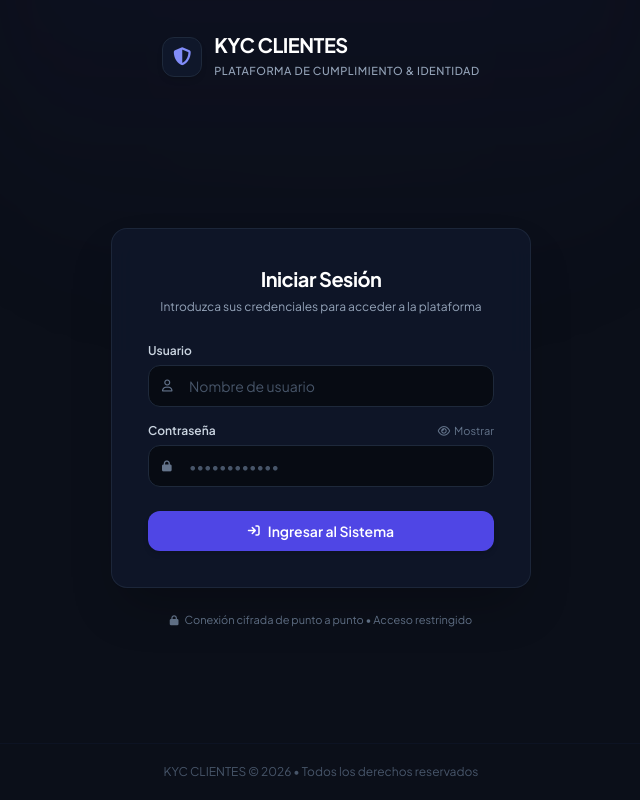
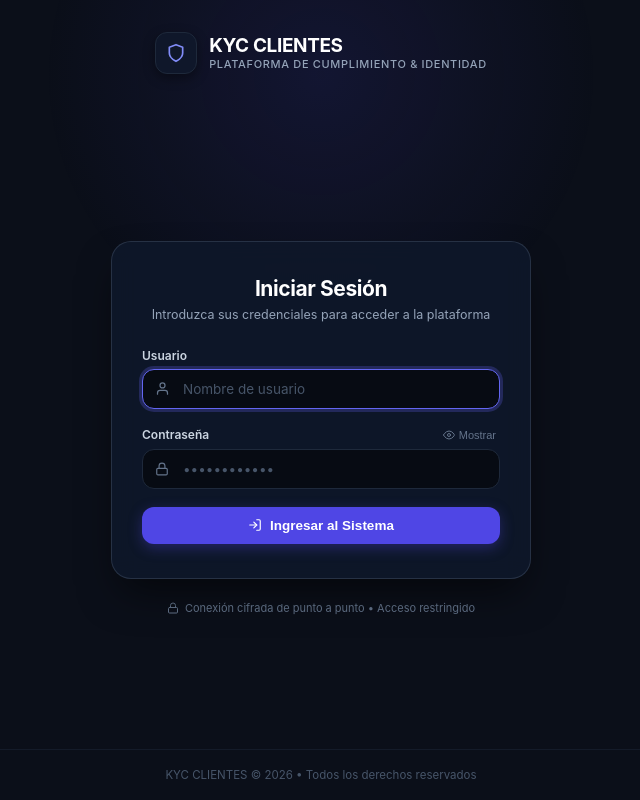
Before and after one commit to aleoficialonfi28-gif/kyc-clientes, a Flask app: page /login in a window 1280 px wide. Shown: the whole page, without its empty margins (319-959 px from the left). Run offline with Flask 3, Linux system fonts and the light colour scheme; some libraries are stand-ins or nearby versions.

Commit message:
Deploy KYC: templates/login.html

```diff
--- a/templates/login.html
+++ b/templates/login.html
@@ -4,137 +4,354 @@
   <meta charset="UTF-8">
   <meta name="viewport" content="width=device-width, initial-scale=1.0">
   <title>Acceso al Sistema - KYC CLIENTES</title>
-  <!-- Google Fonts & Tailwind CDN -->
-  <link rel="preconnect" href="https://fonts.googleapis.com">
-  <link rel="preconnect" href="https://fonts.gstatic.com" crossorigin>
-  <link href="https://fonts.googleapis.com/css2?family=Plus+Jakarta+Sans:wght@300;400;500;600;700&display=swap" rel="stylesheet">
-  <script src="https://cdn.tailwindcss.com"></script>
-  <!-- FontAwesome Icons -->
-  <link rel="stylesheet" href="https://cdnjs.cloudflare.com/ajax/libs/font-awesome/6.5.1/css/all.min.css">
-  <script>
-    tailwind.config = {
-      theme: {
-        extend: {
-          fontFamily: {
-            sans: ['"Plus Jakarta Sans"', 'sans-serif'],
+  <style>
+    *, *::before, *::after {
+      box-sizing: border-box;
+      margin: 0;
+      padding: 0;
     }
+    body {
+      background-color: #0b0f19;
+      color: #f1f5f9;
+      font-family: -apple-system, BlinkMacSystemFont, "Segoe UI", Roboto, "Helvetica Neue", Arial, sans-serif;
+      min-height: 100vh;
+      display: flex;
+      flex-direction: column;
+      justify-content: space-between;
+      -webkit-font-smoothing: antialiased;
+      overflow-x: hidden;
+      position: relative;
     }
+    ::selection {
+      background: #4f46e5;
+      color: #ffffff;
     }
+    .ambient-glow {
+      position: fixed;
+      top: -150px;
+      left: 50%;
+      transform: translateX(-50%);
+      width: 650px;
+      height: 450px;
+      background: radial-gradient(circle, rgba(79, 70, 229, 0.12) 0%, rgba(15, 23, 42, 0) 70%);
+      pointer-events: none;
+      z-index: 0;
     }
-  </script>
+    header {
+      padding: 32px 24px;
+      display: flex;
+      align-items: center;
+      justify-content: center;
+      position: relative;
+      z-index: 10;
+    }
+    .brand-box {
+      display: flex;
+      align-items: center;
+      gap: 12px;
+    }
+    .brand-icon {
+      width: 42px;
+      height: 42px;
+      border-radius: 12px;
+      background: #0f172a;
+      border: 1px solid #1e293b;
+      display: flex;
+      align-items: center;
+      justify-content: center;
+      box-shadow: 0 4px 12px rgba(0, 0, 0, 0.4);
+      color: #818cf8;
+    }
+    .brand-title {
+      font-size: 19px;
+      font-weight: 700;
+      color: #ffffff;
+      letter-spacing: -0.02em;
+      line-height: 1.2;
+    }
+    .brand-sub {
+      font-size: 11px;
+      color: #94a3b8;
+      text-transform: uppercase;
+      letter-spacing: 0.06em;
+      font-weight: 500;
+      display: block;
+    }
+    main {
+      flex: 1;
+      display: flex;
+      align-items: center;
+      justify-content: center;
+      padding: 16px 20px;
+      position: relative;
+      z-index: 10;
+    }
+    .login-container {
+      max-width: 420px;
+      width: 100%;
+    }
+    .login-card {
+      background: rgba(15, 23, 42, 0.92);
+      border: 1px solid rgba(51, 65, 85, 0.65);
+      border-radius: 20px;
+      padding: 34px 30px;
+      box-shadow: 0 20px 40px -10px rgba(0, 0, 0, 0.6);
+      backdrop-filter: blur(12px);
+    }
+    .card-header {
+      text-align: center;
+      margin-bottom: 26px;
+    }
+    .card-header h1 {
+      font-size: 21px;
+      font-weight: 700;
+      color: #ffffff;
+      letter-spacing: -0.02em;
+    }
+    .card-header p {
+      font-size: 12.5px;
+      color: #94a3b8;
+      margin-top: 6px;
+    }
+    .error-alert {
+      margin-bottom: 20px;
+      padding: 12px 14px;
+      border-radius: 12px;
+      background: rgba(244, 63, 94, 0.12);
+      border: 1px solid rgba(244, 63, 94, 0.28);
+      color: #fda4af;
+      font-size: 12.5px;
+      display: flex;
+      align-items: center;
+      gap: 10px;
+    }
+    .form-group {
+      margin-bottom: 18px;
+    }
+    .form-label-row {
+      display: flex;
+      justify-content: space-between;
+      align-items: center;
+      margin-bottom: 6px;
+    }
+    label {
+      display: block;
+      font-size: 12px;
+      font-weight: 600;
+      color: #cbd5e1;
+      margin-bottom: 6px;
+    }
+    .toggle-pwd-btn {
+      background: none;
+      border: none;
+      color: #64748b;
+      font-size: 11px;
+      cursor: pointer;
+      display: inline-flex;
+      align-items: center;
+      gap: 4px;
+      transition: color 0.15s ease;
+      padding: 2px 4px;
+    }
+    .toggle-pwd-btn:hover {
+      color: #cbd5e1;
+    }
+    .input-wrapper {
+      position: relative;
+      display: flex;
+      align-items: center;
+    }
+    .input-icon {
+      position: absolute;
+      left: 13px;
+      color: #64748b;
+      display: flex;
+      align-items: center;
+      justify-content: center;
+      pointer-events: none;
+    }
+    .input-field {
+      width: 100%;
+      background: #070b13;
+      border: 1px solid #1e293b;
+      border-radius: 12px;
+      padding: 11px 14px 11px 40px;
+      font-size: 13.5px;
+      color: #ffffff;
+      outline: none;
+      transition: border-color 0.15s ease, box-shadow 0.15s ease;
+      font-family: inherit;
+    }
+    .input-field::placeholder {
+      color: #475569;
+    }
+    .input-field:focus {
+      border-color: #6366f1;
+      box-shadow: 0 0 0 3px rgba(99, 102, 241, 0.25);
+    }
+    .btn-submit {
+      width: 100%;
+      background: #4f46e5;
+      color: #ffffff;
+      border: none;
+      border-radius: 12px;
+      padding: 11px 18px;
+      font-size: 13.5px;
+      font-weight: 600;
+      cursor: pointer;
+      display: flex;
+      align-items: center;
+      justify-content: center;
+      gap: 8px;
+      transition: background 0.15s ease, transform 0.05s ease;
+      box-shadow: 0 4px 14px rgba(79, 70, 229, 0.35);
+      margin-top: 8px;
+    }
+    .btn-submit:hover {
+      background: #4338ca;
+    }
+    .btn-submit:active {
+      transform: scale(0.99);
+    }
+    .security-notice {
+      text-align: center;
+      margin-top: 22px;
+      font-size: 11px;
+      color: #64748b;
+      display: flex;
+      align-items: center;
+      justify-content: center;
+      gap: 6px;
+    }
+    footer {
+      padding: 18px 20px;
+      text-align: center;
+      font-size: 11.5px;
+      color: #475569;
+      border-top: 1px solid rgba(30, 41, 59, 0.5);
+      position: relative;
+      z-index: 10;
+    }
+  </style>
 </head>
-<body class="bg-[#0b0f19] text-slate-100 min-h-screen font-sans antialiased flex flex-col justify-between selection:bg-indigo-600 selection:text-white relative">
+<body>
 
-  <!-- Subtle corporate ambient backdrop -->
-  <div class="fixed inset-0 pointer-events-none overflow-hidden">
-    <div class="absolute -top-[25%] left-1/2 -translate-x-1/2 w-[700px] h-[500px] bg-gradient-to-b from-indigo-950/20 to-transparent rounded-full blur-3xl"></div>
-  </div>
+  <!-- Ambient Glow -->
+  <div class="ambient-glow"></div>
 
-  <!-- Minimal corporate header -->
-  <header class="py-8 px-6 max-w-6xl mx-auto w-full flex items-center justify-center relative z-10">
-    <div class="flex items-center space-x-3">
-      <div class="w-10 h-10 rounded-xl bg-slate-900 border border-slate-800 flex items-center justify-center shadow-md">
-        <i class="fa-solid fa-shield-halved text-indigo-400 text-lg"></i>
+  <!-- Header -->
+  <header>
+    <div class="brand-box">
+      <div class="brand-icon">
+        <svg width="20" height="20" viewBox="0 0 24 24" fill="none" stroke="currentColor" stroke-width="2" stroke-linecap="round" stroke-linejoin="round">
+          <path d="M12 22s8-4 8-10V5l-8-3-8 3v7c0 6 8 10 8 10z"/>
+        </svg>
       </div>
       <div>
-        <span class="text-xl font-bold tracking-tight text-white block leading-tight">
-          KYC CLIENTES
-        </span>
-        <span class="text-[11px] text-slate-400 tracking-wider uppercase font-medium">Plataforma de Cumplimiento & Identidad</span>
+        <span class="brand-title">KYC CLIENTES</span>
+        <span class="brand-sub">Plataforma de Cumplimiento & Identidad</span>
       </div>
     </div>
   </header>
 
-  <!-- Centered Login Box -->
-  <main class="flex-1 flex items-center justify-center px-4 py-8 relative z-10">
-    <div class="max-w-[420px] w-full">
+  <!-- Login Main -->
+  <main>
+    <div class="login-container">
+      <div class="login-card">
 
-      <!-- Formal Auth Card -->
-      <div class="bg-slate-900/90 border border-slate-800/90 rounded-2xl p-8 sm:p-9 shadow-2xl backdrop-blur-md">
-
-        <div class="text-center mb-7">
-          <h1 class="text-xl font-bold text-white tracking-tight">Iniciar Sesión</h1>
-          <p class="text-xs text-slate-400 mt-1.5">Introduzca sus credenciales para acceder a la plataforma</p>
+        <div class="card-header">
+          <h1>Iniciar Sesión</h1>
+          <p>Introduzca sus credenciales para acceder a la plataforma</p>
         </div>
 
         {% if error %}
-        <div class="mb-5 p-3 rounded-xl bg-rose-500/10 border border-rose-500/25 text-rose-300 text-xs flex items-center space-x-2.5">
-          <i class="fa-solid fa-circle-exclamation text-rose-400 text-sm flex-shrink-0"></i>
+        <div class="error-alert">
+          <svg width="16" height="16" viewBox="0 0 24 24" fill="none" stroke="#f43f5e" stroke-width="2" stroke-linecap="round" stroke-linejoin="round" style="flex-shrink:0;">
+            <circle cx="12" cy="12" r="10"/>
+            <line x1="12" y1="8" x2="12" y2="12"/>
+            <line x1="12" y1="16" x2="12.01" y2="16"/>
+          </svg>
           <span>{{ error }}</span>
         </div>
         {% endif %}
 
-        <form action="/login" method="POST" class="space-y-4">
-          <div>
-            <label class="block text-xs font-semibold text-slate-300 mb-1.5" for="username">
-              Usuario
-            </label>
-            <div class="relative">
-              <span class="absolute inset-y-0 left-0 pl-3.5 flex items-center pointer-events-none text-slate-500 text-xs">
-                <i class="fa-regular fa-user"></i>
+        <form action="/login" method="POST">
+          <div class="form-group">
+            <label for="username">Usuario</label>
+            <div class="input-wrapper">
+              <span class="input-icon">
+                <svg width="15" height="15" viewBox="0 0 24 24" fill="none" stroke="currentColor" stroke-width="2" stroke-linecap="round" stroke-linejoin="round">
+                  <path d="M20 21v-2a4 4 0 0 0-4-4H8a4 4 0 0 0-4 4v2"/>
+                  <circle cx="12" cy="7" r="4"/>
+                </svg>
               </span>
               <input type="text" id="username" name="username" required autocomplete="username"
-                     placeholder="Nombre de usuario"
-                     class="w-full bg-[#070b13] border border-slate-800 rounded-xl pl-10 pr-4 py-2.5 text-sm text-white placeholder-slate-600 focus:outline-none focus:border-indigo-500 focus:ring-1 focus:ring-indigo-500/40 transition">
+                     placeholder="Nombre de usuario" class="input-field" autofocus>
             </div>
           </div>
 
-          <div>
-            <div class="flex items-center justify-between mb-1.5">
-              <label class="block text-xs font-semibold text-slate-300" for="password">
-                Contraseña
-              </label>
-              <button type="button" id="toggle-pwd" class="text-slate-500 hover:text-slate-300 text-[11px] transition">
-                <i class="fa-regular fa-eye mr-1"></i>Mostrar
+          <div class="form-group">
+            <div class="form-label-row">
+              <label for="password" style="margin-bottom:0;">Contraseña</label>
+              <button type="button" id="toggle-pwd" class="toggle-pwd-btn">
+                <svg width="12" height="12" viewBox="0 0 24 24" fill="none" stroke="currentColor" stroke-width="2" stroke-linecap="round" stroke-linejoin="round">
+                  <path d="M1 12s4-8 11-8 11 8 11 8-4 8-11 8-11-8-11-8z"/>
+                  <circle cx="12" cy="12" r="3"/>
+                </svg>
+                <span id="toggle-pwd-text">Mostrar</span>
               </button>
             </div>
-            <div class="relative">
-              <span class="absolute inset-y-0 left-0 pl-3.5 flex items-center pointer-events-none text-slate-500 text-xs">
-                <i class="fa-solid fa-lock text-[11px]"></i>
+            <div class="input-wrapper">
+              <span class="input-icon">
+                <svg width="14" height="14" viewBox="0 0 24 24" fill="none" stroke="currentColor" stroke-width="2" stroke-linecap="round" stroke-linejoin="round">
+                  <rect x="3" y="11" width="18" height="11" rx="2" ry="2"/>
+                  <path d="M7 11V7a5 5 0 0 1 10 0v4"/>
+                </svg>
               </span>
               <input type="password" id="password" name="password" required autocomplete="current-password"
-                     placeholder="••••••••••••"
-                     class="w-full bg-[#070b13] border border-slate-800 rounded-xl pl-10 pr-4 py-2.5 text-sm text-white placeholder-slate-600 focus:outline-none focus:border-indigo-500 focus:ring-1 focus:ring-indigo-500/40 transition">
+                     placeholder="••••••••••••" class="input-field">
             </div>
           </div>
 
-          <div class="pt-2">
-            <button type="submit" class="w-full bg-indigo-600 hover:bg-indigo-500 active:bg-indigo-700 text-white font-semibold py-2.5 px-4 rounded-xl shadow-md transition text-sm flex items-center justify-center space-x-2">
-              <i class="fa-solid fa-arrow-right-to-bracket text-xs"></i>
+          <button type="submit" class="btn-submit">
+            <svg width="14" height="14" viewBox="0 0 24 24" fill="none" stroke="currentColor" stroke-width="2" stroke-linecap="round" stroke-linejoin="round">
+              <path d="M15 3h4a2 2 0 0 1 2 2v14a2 2 0 0 1-2 2h-4"/>
+              <polyline points="10 17 15 12 10 7"/>
+              <line x1="15" y1="12" x2="3" y2="12"/>
+            </svg>
             <span>Ingresar al Sistema</span>
           </button>
-          </div>
         </form>
 
       </div>
 
-      <!-- Security Notice -->
-      <div class="text-center mt-6">
-        <p class="text-[11px] text-slate-500 flex items-center justify-center space-x-1.5">
-          <i class="fa-solid fa-lock text-[10px]"></i>
+      <div class="security-notice">
+        <svg width="12" height="12" viewBox="0 0 24 24" fill="none" stroke="currentColor" stroke-width="2" stroke-linecap="round" stroke-linejoin="round">
+          <rect x="3" y="11" width="18" height="11" rx="2" ry="2"/>
+          <path d="M7 11V7a5 5 0 0 1 10 0v4"/>
+        </svg>
         <span>Conexión cifrada de punto a punto &bull; Acceso restringido</span>
-        </p>
       </div>
-
     </div>
   </main>
 
-  <!-- Minimal Formal Footer -->
-  <footer class="py-5 text-center text-xs text-slate-600 border-t border-slate-900/60 relative z-10">
+  <!-- Footer -->
+  <footer>
     <p>KYC CLIENTES &copy; 2026 &bull; Todos los derechos reservados</p>
   </footer>
 
   <script>
     const toggleBtn = document.getElementById('toggle-pwd');
     const pwdInput = document.getElementById('password');
+    const toggleText = document.getElementById('toggle-pwd-text');
     if (toggleBtn && pwdInput) {
       toggleBtn.addEventListener('click', () => {
         if (pwdInput.type === 'password') {
           pwdInput.type = 'text';
-          toggleBtn.innerHTML = '<i class="fa-regular fa-eye-slash mr-1"></i>Ocultar';
+          toggleText.textContent = 'Ocultar';
         } else {
           pwdInput.type = 'password';
-          toggleBtn.innerHTML = '<i class="fa-regular fa-eye mr-1"></i>Mostrar';
+          toggleText.textContent = 'Mostrar';
         }
       });
     }
```
Lines whose indentation alone changed are shown as unchanged.
